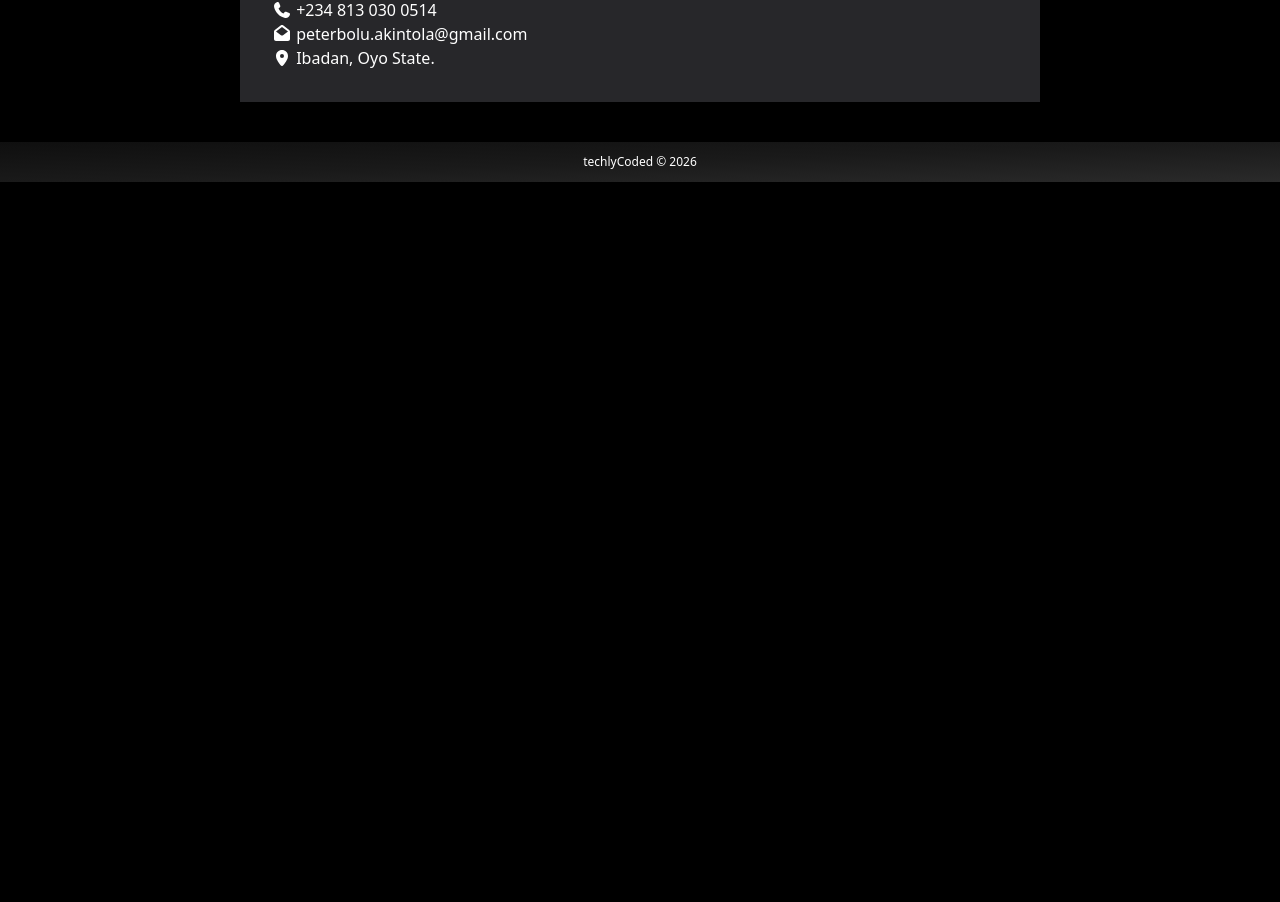
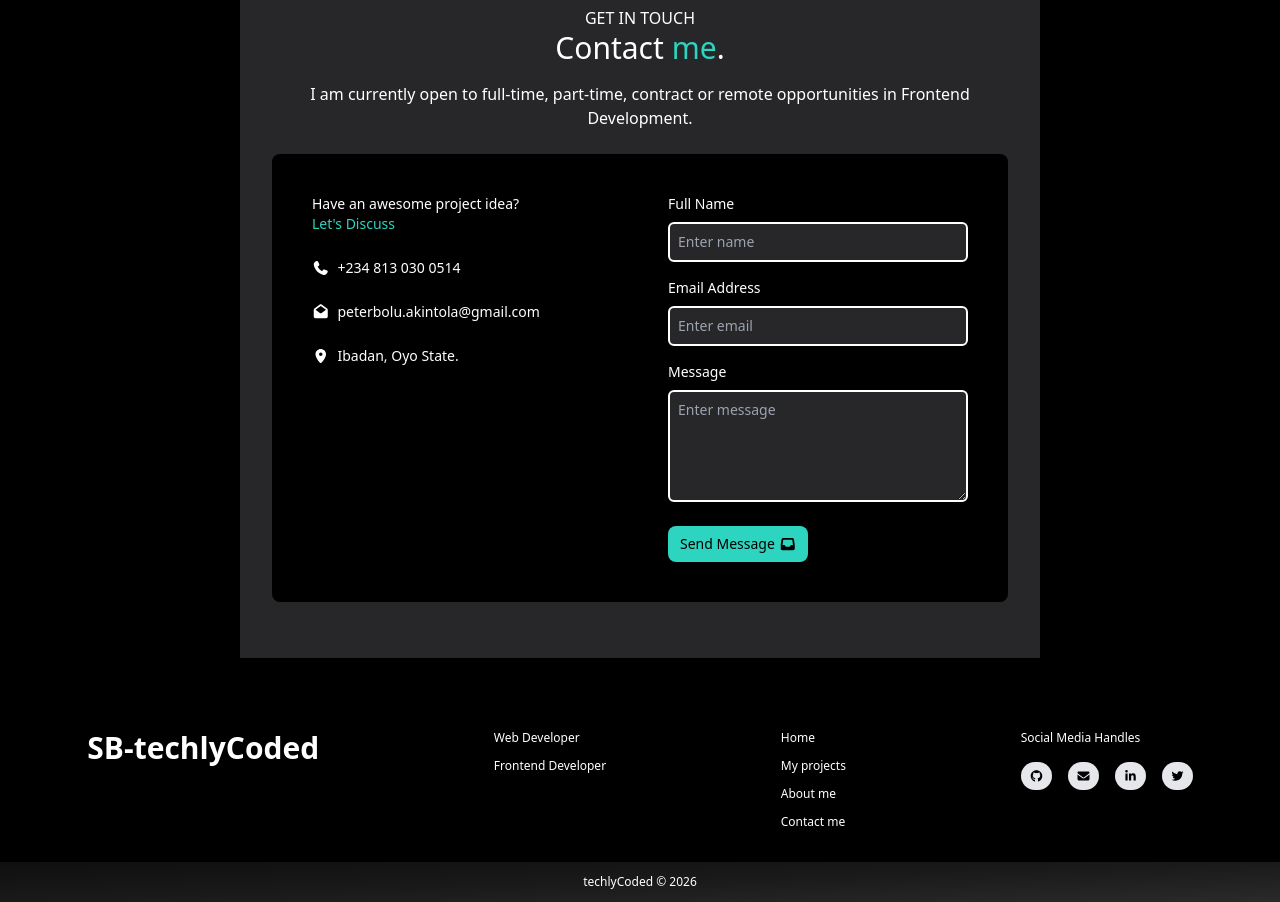
Before and after one commit to SIRBOLU/SB-Portfolio, a React (Vite) app: page / in a window 1280 px wide. Shown: the part 1956-2858 px from the top of the page. Before the commit the page ends 2138 px from the top, so only its background shows below. Built offline with nearby package versions, Linux system fonts and the light colour scheme.

Commit message:
write-up complete

```diff
--- a/src/Components/Hero.jsx
+++ b/src/Components/Hero.jsx
@@ -6,6 +6,7 @@ import {
   faEnvelopeOpen,
   faFile,
   faGlobe,
+  faInbox,
   faLocationDot,
   faPhone,
 } from "@fortawesome/free-solid-svg-icons";
@@ -19,6 +20,7 @@ const Hero = () => {
   return (
     <div>
       <div>
+        {/* INTRODUCTION */}
         <div className="bg-black h-[80vh] flex gap-4 flex-col justify-center">
           {/* <h1 className="text-4xl text-center text-[rgb(45,212,191)]">
             {`<Hello/>`} 👋 {"<Hello/>"}
@@ -46,6 +48,8 @@ const Hero = () => {
             <FontAwesomeIcon icon={faTwitter} />
           </div>
         </div>
+
+        {/* SERVICES */}
         <div className="bg-[#27272a] p-10 ">
           <div className="text-center [&>*]:text-white">
             <p>SERVICES</p>
@@ -78,14 +82,18 @@ const Hero = () => {
               </p>
             </div>
           </div>
-          <div>
+
+          {/* PORTFOLIO */}
+          <div className="text-white text-center my-12">
             <p>PORTFOLIO</p>
             <p>
-              Featured <span>Projects</span>
+              Featured <span className="text-[rgb(45,212,191)]">Projects</span>
             </p>
           </div>
         </div>
       </div>
+
+      {/* MY BIO */}
       <div className="max-w-[800px] m-auto pt-10 pb-10">
         <p className="text-white text-center">MY BIO</p>
         <p className="text-center text-white text-3xl pb-6">
@@ -97,7 +105,7 @@ const Hero = () => {
             alt="my-pic"
             className="w-[200px] h-[200px]"
           />
-          <p className="text-white text-sm">
+          <p className="text-white text-sm leading-7">
             I am a motivated and results-driven web developer, with a good
             knowledge of HTML, CSS, Tailwind CSS, JavaScript, and ReactJS,
             seeking an opportunity to add value by building responsive and
@@ -116,10 +124,10 @@ const Hero = () => {
         <div className="text-white flex justify-between gap-12 mt-14 mb-14 max-w-[800px] ">
           <div className="w-[350px]">
             <p>SKILLS</p>
-            <p className="pb-4 text-3xl">
+            <p className="pb-4 pt-2 text-3xl">
               Technical <span className="text-[rgb(45,212,191)]">Skills</span>
             </p>
-            <p className="text-sm leading-6">
+            <p className="text-sm leading-7">
               Frontend Developer skilled in building responsive, accessible, and
               user-centric web interfaces using HTML, CSS, JavaScript, React,
               and Tailwind CSS. Experienced in translating designs into
@@ -153,6 +161,8 @@ const Hero = () => {
             </div>
           </div>
         </div>
+
+        {/* CONTACT ME */}
         <div className="text-white bg-[#27272a] p-8">
           <div className="text-center">
             <p>GET IN TOUCH</p>
@@ -164,15 +174,106 @@ const Hero = () => {
               opportunities in Frontend Development.
             </p>
           </div>
-          <div>
+
+          {/* CONTACT ME DETAILS */}
+          <div className="flex justify-between bg-black p-10 mt-6 mb-6 text-sm rounded-lg">
             <div>
               <p>Have an awesome project idea?</p>
-              <p>Let's Discuss</p>
-              <FontAwesomeIcon icon={faPhone} /> +234 813 030 0514 <br />
-              <FontAwesomeIcon icon={faEnvelopeOpen} />{" "}
-              peterbolu.akintola@gmail.com <br />
-              <FontAwesomeIcon icon={faLocationDot} /> Ibadan, Oyo State.
+              <p className="text-[rgb(45,212,191)] pb-6">Let's Discuss</p>
+              <div className="flex gap-2 items-center pb-6 ">
+                <FontAwesomeIcon icon={faPhone} />
+                <p className="hover:text-[rgb(45,212,191)]">
+                  +234 813 030 0514
+                </p>
+              </div>
+              <div className="flex gap-2 items-center pb-6">
+                <FontAwesomeIcon icon={faEnvelopeOpen} />
+                <p className="hover:text-[rgb(45,212,191)]">
+                  peterbolu.akintola@gmail.com
+                </p>
+              </div>
+              <div className="flex gap-2 items-center">
+                <FontAwesomeIcon icon={faLocationDot} />
+                <p className="hover:text-[rgb(45,212,191)]">
+                  Ibadan, Oyo State.
+                </p>
+              </div>
             </div>
+
+            <form action="" className="text-left">
+              <div className="flex flex-col">
+                <label htmlFor="" className="pb-2">
+                  Full Name
+                </label>
+                <input
+                  type="text"
+                  placeholder="Enter name"
+                  className="w-[300px] rounded-md p-2 bg-[#27272a] border-2 border-white"
+                />
+              </div>
+              <div className="flex flex-col">
+                <label htmlFor="" className="pb-2 pt-4">
+                  Email Address
+                </label>
+                <input
+                  type="emaii"
+                  placeholder="Enter email"
+                  className="rounded-md p-2 bg-[#27272a] border-2 border-white"
+                />
+              </div>
+              <div className="flex flex-col">
+                <label htmlFor="" className="pb-2 pt-4">
+                  Message
+                </label>
+                <textarea
+                  name=""
+                  id=""
+                  placeholder="Enter message"
+                  className="rounded-md p-2 bg-[#27272a] border-2 border-white h-28"
+                ></textarea>
+              </div>
+
+              <button className="mt-6 bg-[rgb(45,212,191)] px-3 py-2 rounded-lg text-black">
+                Send Message <FontAwesomeIcon icon={faInbox} />
+              </button>
+            </form>
+          </div>
+        </div>
+      </div>
+
+      <div className="text-white text-xs flex justify-around my-8">
+        <div className="text-3xl font-extrabold text-white">SB-techlyCoded</div>
+        <div className="flex flex-col gap-3">
+          <p>Web Developer</p>
+          <p>Frontend Developer</p>
+        </div>
+        <div>
+          <ul className="flex flex-col gap-3">
+            <li className="hover:text-[rgb(45,212,191)]">Home</li>
+            <li className="hover:text-[rgb(45,212,191)]">My projects</li>
+            <li className="hover:text-[rgb(45,212,191)]">About me</li>
+            <li className="hover:text-[rgb(45,212,191)]">Contact me</li>
+          </ul>
+        </div>
+        <div>
+          <p>Social Media Handles</p>
+          <div className=" text-center flex justify-center gap-4 mt-4 [&>*]:bg-gray-200 [&>*]:rounded-full [&>*]:p-2 text-black">
+            <FontAwesomeIcon
+              icon={faGithub}
+              className="hover:bg-[rgb(45,212,191)]"
+            />
+            <FontAwesomeIcon
+              icon={faEnvelope}
+              className="hover:bg-[rgb(45,212,191)]"
+            />
+            <FontAwesomeIcon
+              icon={faLinkedinIn}
+              className="hover:bg-[rgb(45,212,191)]"
+            />
+            <FontAwesomeIcon
+              icon={faTwitter}
+              className="hover:bg-[rgb(45,212,191)]"
+            />
           </div>
         </div>
       </div>
```
